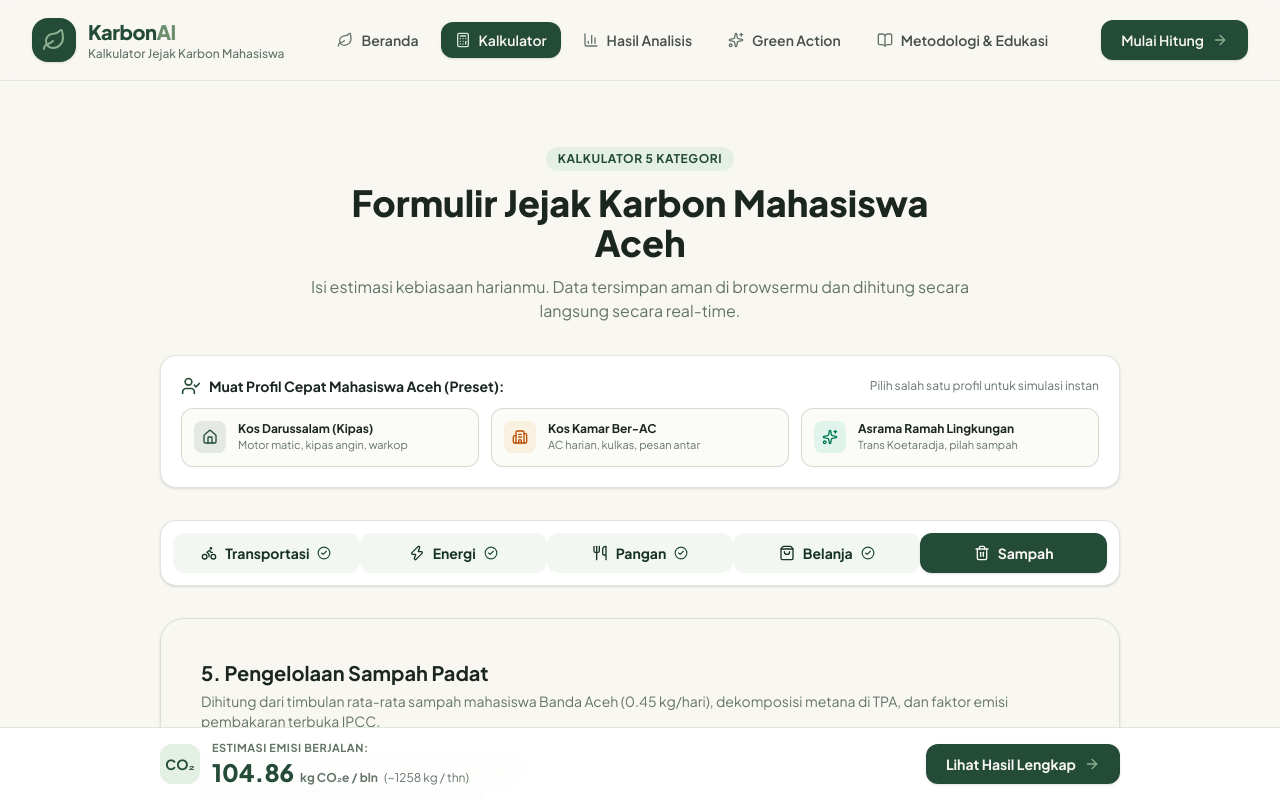
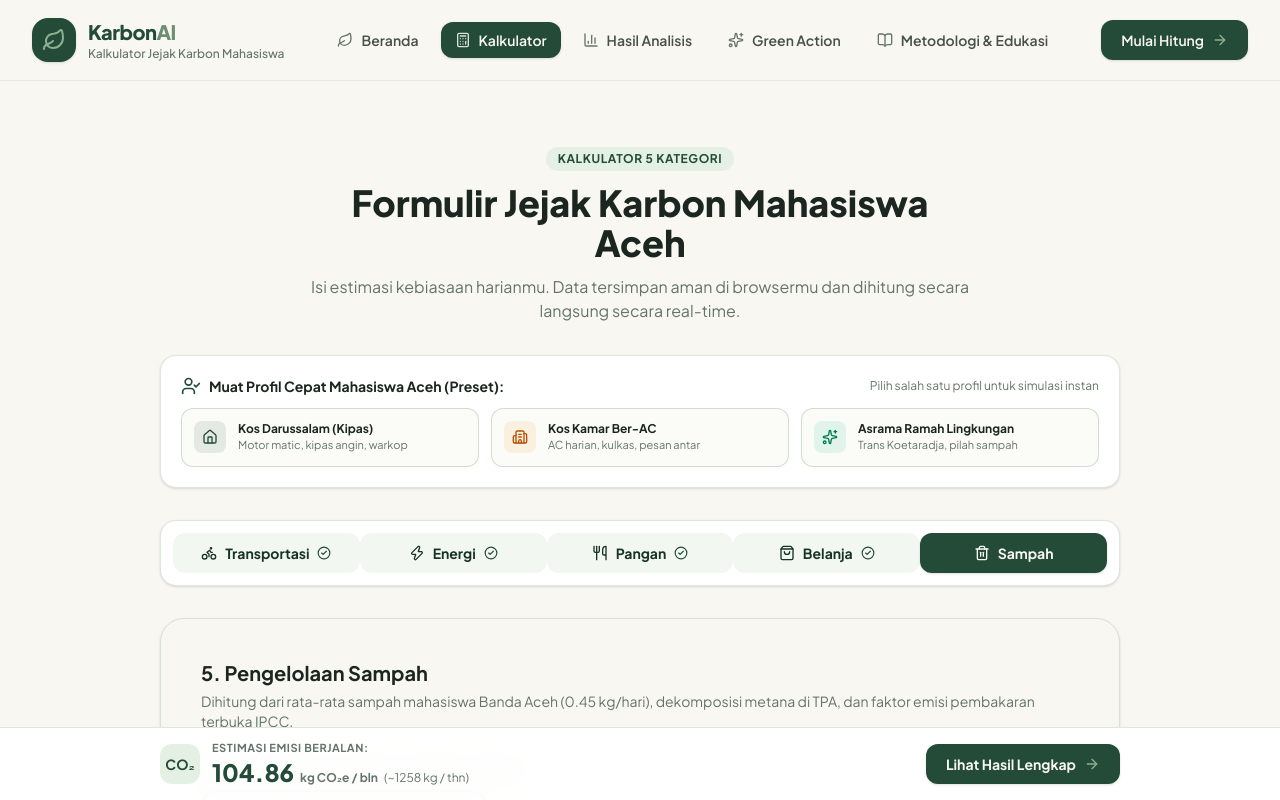
Before and after one commit to annisarahmafathia/karbon-ai, a Next.js app: page /kalkulator in a window 1280 px wide. Both pictures are taken after a click on the button "Sampah". Shown: the top 800 px of the page. Built offline with nearby package versions, Linux system fonts and the light colour scheme.

Commit message:
fix: update waste management section title and improve description clarity

```diff
--- a/src/components/calculator/StepWaste.tsx
+++ b/src/components/calculator/StepWaste.tsx
@@ -49,10 +49,10 @@
     <div className="space-y-8 animate-in fade-in-50 duration-300">
       <div>
         <h2 className="text-xl font-bold text-charcoal">
-          5. Pengelolaan Sampah Padat
+          5. Pengelolaan Sampah
         </h2>
         <p className="text-sm text-muted mt-1">
-          Dihitung dari timbulan rata-rata sampah mahasiswa Banda Aceh (0.45 kg/hari), dekomposisi metana di TPA, dan faktor emisi pembakaran terbuka IPCC.
+          Dihitung dari rata-rata sampah mahasiswa Banda Aceh (0.45 kg/hari), dekomposisi metana di TPA, dan faktor emisi pembakaran terbuka IPCC.
         </p>
       </div>
 
@@ -91,9 +91,6 @@
             Praktik Pembakaran Sampah Terbuka (Open Burning)
           </h3>
         </div>
-        <p className="text-xs text-muted">
-          Di beberapa kawasan kos pinggiran Banda Aceh atau Aceh Besar, sampah terkadang dibakar karena keterbatasan tong sampah gampong. Pembakaran terbuka melipatgandakan emisi gas rumah kaca dan menghasilkan racun dioksin.
-        </p>
 
         <div className="grid grid-cols-1 sm:grid-cols-3 gap-3 pt-1">
           {burningOptions.map((opt) => {
```
